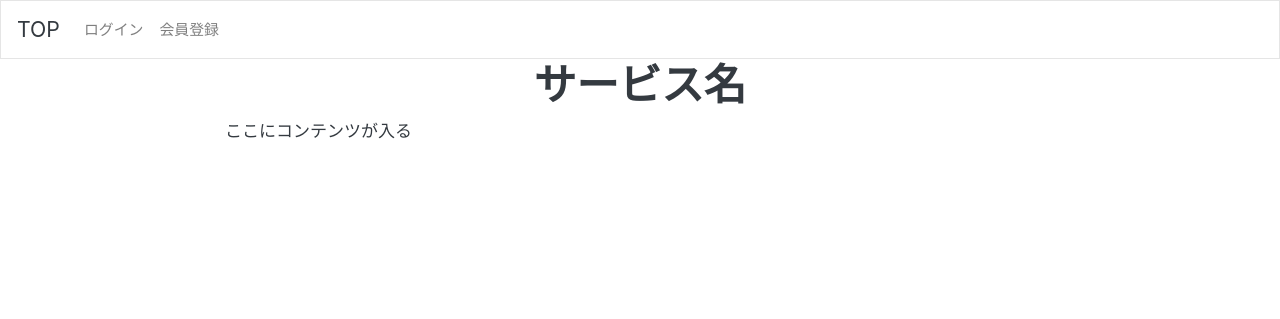
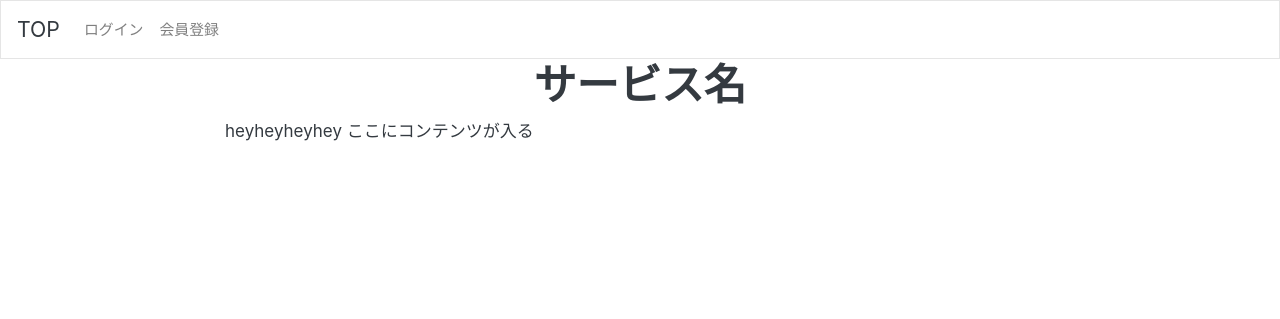
Before and after one commit to doctor0siki/team-b_2, a PHP site: template app/View/top/index.twig in a window 1280 px wide. Shown: the top 319 px of the page. Run offline with PHP 8.4, Linux system fonts and the light colour scheme; the template is opened without the code that fills it, so the values that code supplies are empty; some libraries are stand-ins or nearby versions.

Commit message:
[modify] heyを追加

```diff
--- a/app/View/top/index.twig
+++ b/app/View/top/index.twig
@@ -16,6 +16,7 @@
     <div class="container">
         <div class="box">
             <div class="row">
+            heyheyheyhey
                 ここにコンテンツが入る
             </div>
         </div>
```
